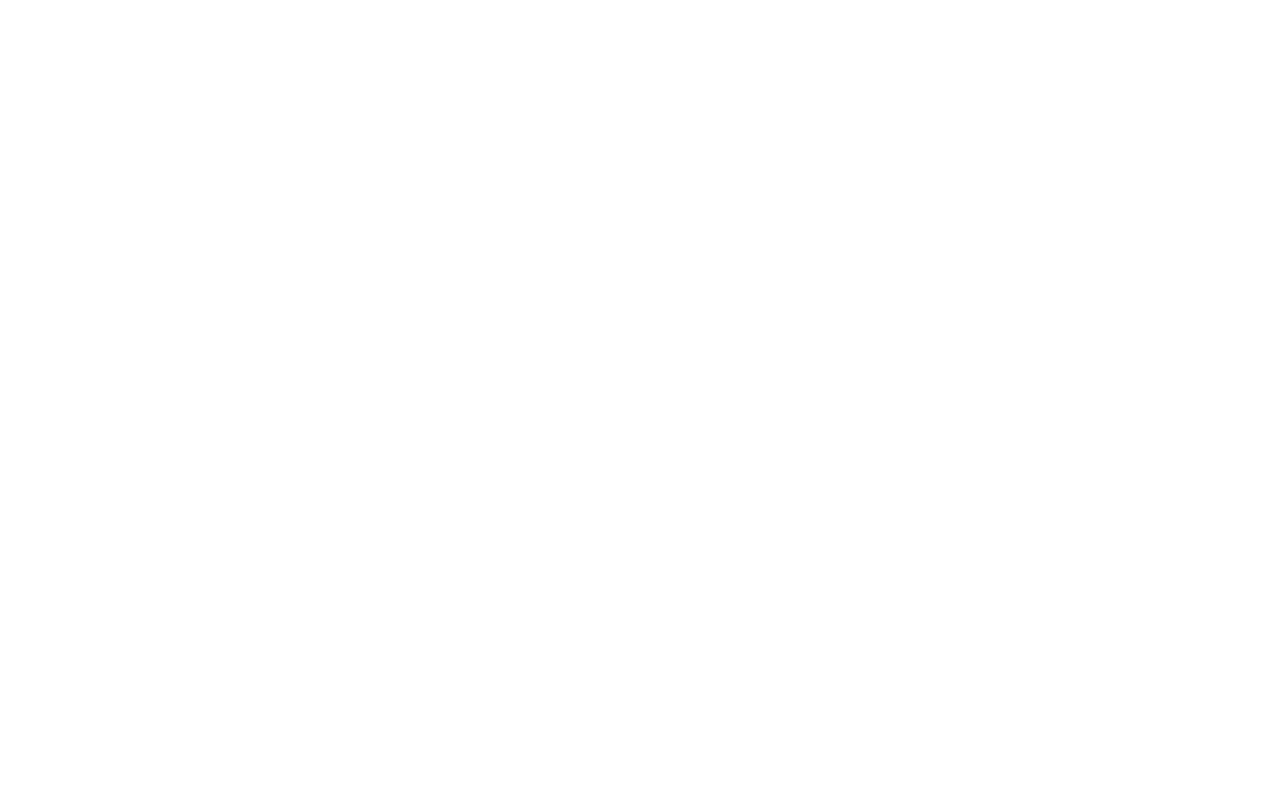
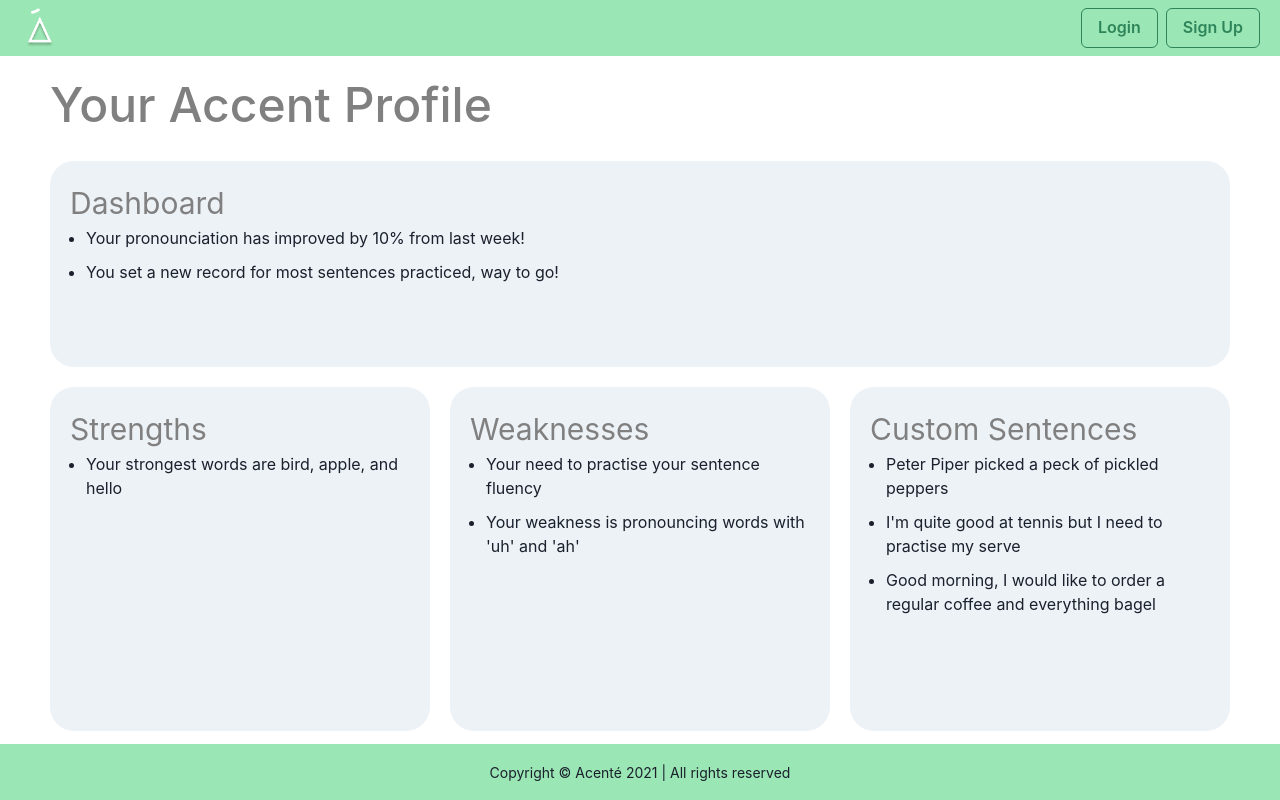
Before and after one commit to utmgdsc/Acente, a React (Create React App) app in the folder frontend/: page /dashboard in a window 1280 px wide. Built offline with nearby package versions, Linux system fonts and the light colour scheme.

Commit message:
Created dashboard page, Added components to dashboard, and sample text

```diff
--- a/frontend/src/App.js
+++ b/frontend/src/App.js
@@ -6,6 +6,7 @@
 import Landing from './views/landing';
 import login from './views/login';
 import signup from './views/signup';
+import dashboard from './views/dashboard'
 
 function App() {
   return (
@@ -21,6 +22,9 @@
         <Switch>
           <Route exact path="/login" component={login} />
         </Switch>
+        <Switch>
+          <Route exact path="/dashboard" component={dashboard} />
+        </Switch>
       </BrowserRouter>
       </IntlProvider>
 		</ChakraProvider>
--- /dev/null
+++ b/frontend/src/components/Dashboard.js
@@ -0,0 +1,48 @@
+import React from 'react'
+import {
+    Button, HStack, IconButton, Img, VStack, Heading, Box, Center, List, ListItem, ListIcon, OrderedList, UnorderedList
+  } from "@chakra-ui/react"
+
+const Dashboard = () => {
+    return (
+        <VStack height="86vh" justifyContent="center" spacing="20px">
+            <HStack width="100%" paddingLeft="50px" paddingRight="50px">
+                <Center color="gray" fontWeight="medium" fontSize="5xl" justifyContent="left"> Your Accent Profile </Center>
+            </HStack>
+            <HStack height="30%" width="100%" spacing="20px" paddingLeft="50px" paddingRight="50px">
+                <Box height="100%" width="100%" backgroundColor="#EDF2F7" borderRadius="3xl" padding="20px">
+                    <Center fontSize="3xl" color="gray" justifyContent="left">Dashboard</Center>
+                    <UnorderedList spacing="10px">
+                        <ListItem>Your pronounciation has improved by 10% from last week!</ListItem>
+                        <ListItem>You set a new record for most sentences practiced, way to go!</ListItem>
+                    </UnorderedList>
+                </Box>
+            </HStack>
+            <HStack height="50%" width="100%" spacing="20px" paddingLeft="50px" paddingRight="50px">
+                <Box height="100%" width="33%" backgroundColor="#EDF2F7" borderRadius="3xl" padding="20px">
+                    <Center fontSize="3xl" color="gray" justifyContent="left">Strengths</Center>
+                    <UnorderedList spacing="10px">
+                        <ListItem>Your strongest words are bird, apple, and hello</ListItem>
+                    </UnorderedList>
+                </Box>
+                <Box height="100%" width="33%" backgroundColor="#EDF2F7" borderRadius="3xl" padding="20px">
+                    <Center fontSize="3xl" color="gray" justifyContent="left">Weaknesses</Center>
+                    <UnorderedList spacing="10px">
+                        <ListItem>Your need to practise your sentence fluency</ListItem>
+                        <ListItem>Your weakness is pronouncing words with 'uh' and 'ah' </ListItem>
+                    </UnorderedList>
+                </Box>
+                <Box height="100%" width="33%" backgroundColor="#EDF2F7" borderRadius="3xl" padding="20px">
+                    <Center fontSize="3xl" color="gray" justifyContent="left">Custom Sentences</Center>
+                    <UnorderedList spacing="10px">
+                        <ListItem>Peter Piper picked a peck of pickled peppers</ListItem>
+                        <ListItem>I'm quite good at tennis but I need to practise my serve</ListItem>
+                        <ListItem>Good morning, I would like to order a regular coffee and everything bagel</ListItem>
+                    </UnorderedList>
+                </Box>
+            </HStack>
+        </VStack>
+    )
+}
+
+export default Dashboard;
--- /dev/null
+++ b/frontend/src/views/dashboard.js
@@ -0,0 +1,16 @@
+import React from "react";
+import Footer from "../components/Footer";
+import NavBar from "../components/NavBar";
+import Dashboard from "../components/Dashboard";
+
+export const dashboard = () => {
+    return (
+        <div id="dashboard">
+            <NavBar />
+            <Dashboard />
+            <Footer />
+        </div>
+    );
+  };
+
+  export default dashboard;
```
